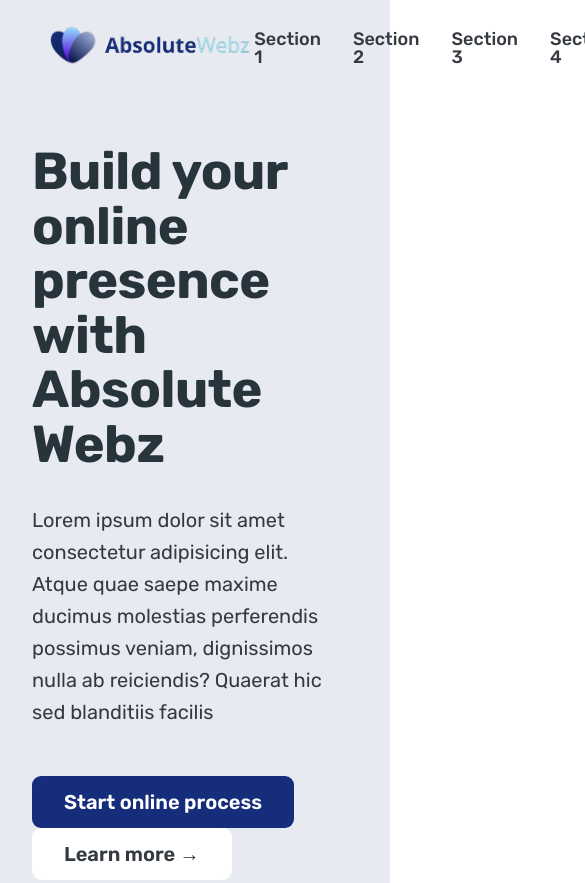
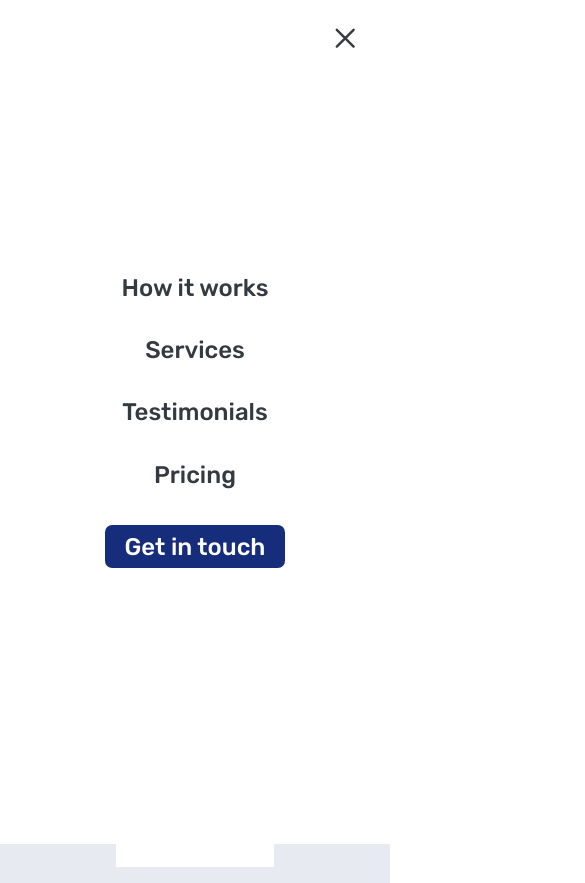
Before and after one commit to niiDerry/aw, a plain HTML site: page index.html in a window 390 px wide. Shown: the top 883 px of the page, 585 px wide, since content can reach past the window. Drawn offline with nearby package versions, Linux system fonts and the light colour scheme.

Commit message:
added a mobile navigation

```diff
--- a/css/general.css
+++ b/css/general.css
@@ -71,6 +71,7 @@
   /* 10px / 16px = 0.625 = 62.5% */
   /*  Percentage of user's browser font-size setting */
   font-size: 62.5%;
+  overflow-x: hidden;
 }
 
 body {
@@ -80,6 +81,8 @@
   font-weight: 400;
 
   color: #343a40;
+  /* only works if there is nothing positioned absolute */
+  overflow-x: hidden;
 }
 
 /***************************************/
@@ -251,6 +254,7 @@
   display: flex;
   align-items: center;
   gap: 1.6rem;
+  line-height: 1.2;
 }
 
 .list-icon {
--- /dev/null
+++ b/css/queries.css
@@ -0,0 +1,188 @@
+/* rem and em do not depend on font-size in media queries! nstead 1rem = 1em = 16px */
+
+
+/* ******************** */
+/* BELOW 1344Ppx (smaller desktops) */
+/* ******************** */
+@media (max-width: 84em) {
+  .hero {
+    max-width: 120rem;
+  }
+
+  .heading-primary {
+    font-size: 4.4rem;
+  }
+
+  .gallery {
+    grid-template-columns: repeat(2, 1fr);
+  }
+}
+
+/* ******************** */
+/* BELOW 1200Ppx (landscape tablets) */
+/* ******************** */
+@media (max-width: 75em) {
+  html {
+    /* 9px / 16 = 56.25% */
+    font-size: 56.25%;
+  }
+
+  .grid {
+    column-gap: 4.8rem;
+    row-gap: 6.4rem;
+  }
+
+  .heading-secondary {
+    font-size: 3.6rem;
+  }
+
+  .heading-tertiary {
+    font-size: 2.4rem;
+  }
+
+  .header {
+    padding: 0 3.2rem;
+  }
+
+  .hero {
+    gap: 4.8rem;
+  }
+
+  .main-nav-list {
+    gap: 3.2rem;
+  }
+
+  .testimonial-container {
+    padding: 9.6rem 3.2rem;
+  }
+}
+
+/* ******************** */
+/* BELOW 944px ( tablets) */
+/* ******************** */
+@media (max-width: 59em) {
+  html {
+    /* 8px / 16px = 0.5 */
+    font-size: 50%;
+  }
+
+  .hero {
+    grid-template-columns: 1fr;
+    padding: 0 8rem;
+    gap: 6.4rem;
+  }
+
+  .hero-image-box,
+  .hero-text-box {
+    text-align: center;
+  }
+
+  .hero-img {
+    width: 60%;
+  }
+
+  .clients-satisfied {
+    justify-content: center;
+    margin-top: 3.2rem;
+  }
+
+  .logos img {
+    height: 2.4rem;
+  }
+
+  .step-number {
+    font-size: 7.4rem;
+  }
+
+  .service-content {
+    padding: 3.2rem;
+    padding-top: 2.4rem;
+  }
+
+  .tag {
+    font-size: 1rem;
+  }
+
+  .section-testimonials {
+    grid-template-columns: 1fr;
+  }
+
+  .gallery {
+    grid-template-columns: repeat(6, 1fr);
+  }
+
+  .cta {
+    /* 3/5 = 60% + 2/5 = 40% */
+    grid-template-columns: 3fr 2fr;
+  }
+
+  .cta-form {
+    grid-template-columns: 1fr;
+  }
+
+  .btn--form {
+    margin-top: 1.2rem;
+  }
+
+  /* MOBILE NAVIGATION */
+  .btn-mobile-nav {
+    display: block;
+  }
+
+  .main-nav {
+    background-color: rgb(255, 255, 255);
+    position: absolute;
+    top: 0;
+    left: 0;
+    width: 100%;
+    height: 100vh;
+
+    transform: translateX(100%);
+
+
+    display: flex;
+    align-items: center;
+    justify-content: center;
+    transition: all 0.5s ease-in;
+
+    /* Hide Navigation */
+    /* Allows NO animation at all */
+    /* display: none; */
+
+    /* 1. hide it visually */
+    opacity: 0;
+
+    /* 2. make it unaccessible to mouse and keyboard */
+    pointer-events: none;
+
+    /* 3. hide it from screen readers */
+    visibility: hidden;
+  }
+
+  .nav-open .main-nav {
+    opacity: 1;
+    pointer-events: auto;
+    visibility: visible;
+    transform: translateX(0);
+  }
+
+  .nav-open .icon-mobile-nav[name="close-outline"] {
+    display: block;
+  }
+
+  .icon-mobile-nav[name="menu-outline"] {
+    display: none;
+  }
+
+  .main-nav-list {
+    flex-direction: column;
+    gap: 4.8rem;
+  }
+
+  .main-nav-link:link,
+  .main-nav-link:visited {
+    font-size: 3rem;
+  }
+
+
+}
--- a/css/style.css
+++ b/css/style.css
@@ -6,8 +6,12 @@
   justify-content: space-between;
   align-items: center;
   background-color: #e8eaf2;
+
+  /* Because we want a sticky header later */
   height: 9.6rem;
   padding: 0 4.8rem;
+
+  position: relative;
 }
 
 .logo {
@@ -21,7 +25,7 @@
   list-style: none;
   display: flex;
   align-items: center;
-  gap: 3.2rem;
+  gap: 4.8rem;
 }
 
 .main-nav-link:link,
@@ -50,6 +54,25 @@
 .main-nav-link.nav-cta:hover,
 .main-nav-link.nav-cta:active {
   background-color: #13296e;
+}
+
+/* MOBILE */
+.btn-mobile-nav {
+  border: none;
+  background: none;
+  cursor: pointer;
+
+  display: none;
+}
+
+.icon-mobile-nav {
+  height: 4.8rem;
+  width: 4.8rem;
+  color: #343a40;
+}
+
+.icon-mobile-nav[name="close-outline"] {
+  display: none;
 }
 
 
@@ -472,6 +495,7 @@
 
 .cta {
   display: grid;
+  /* 2/3 = 66.6% + 1/3 = 33.3% */
   grid-template-columns: 2fr 1fr;
   /* background-color: #152D7A; */
   box-shadow: 0 2.4rem 4.8rem rgba(0, 0, 0, 0.15);
--- a/index.html
+++ b/index.html
@@ -13,21 +13,28 @@
     />
     <link rel="stylesheet" href="/css/general.css" />
     <link rel="stylesheet" href="/css/style.css" />
+    <link rel="stylesheet" href="/css/queries.css" />
   </head>
   <body>
-    <header class="header">
+    <header class="header nav-open">
       <a href="#">
         <img src="/img/logo-big.png" alt="AbsoluteWebz logo" class="logo"
       /></a>
+
       <nav class="main-nav">
         <ul class="main-nav-list">
-          <li><a class="main-nav-link" href="#">Section 1</a></li>
-          <li><a class="main-nav-link" href="#">Section 2</a></li>
-          <li><a class="main-nav-link" href="#">Section 3</a></li>
-          <li><a class="main-nav-link" href="#">Section 4</a></li>
-          <li><a class="main-nav-link nav-cta" href="#">Section 5</a></li>
+          <li><a class="main-nav-link" href="#">How it works</a></li>
+          <li><a class="main-nav-link" href="#">Services</a></li>
+          <li><a class="main-nav-link" href="#">Testimonials</a></li>
+          <li><a class="main-nav-link" href="#">Pricing</a></li>
+          <li><a class="main-nav-link nav-cta" href="#">Get in touch</a></li>
         </ul>
       </nav>
+
+      <button class="btn-mobile-nav">
+        <ion-icon class="icon-mobile-nav" name="menu-outline"></ion-icon>
+        <ion-icon class="icon-mobile-nav" name="close-outline"></ion-icon>
+      </button>
     </header>
 
     <main>
```
